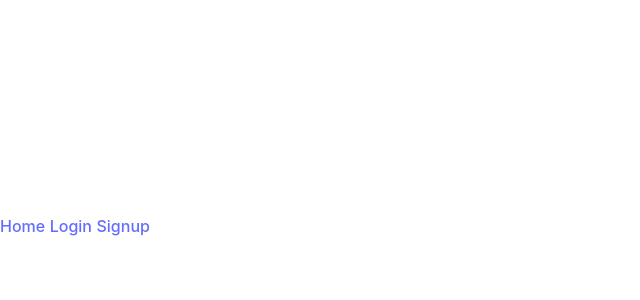
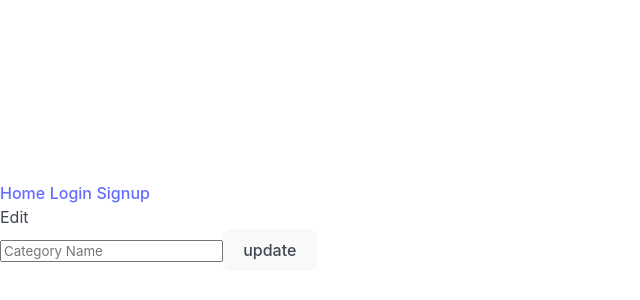
Before and after one commit to RaghadAbdullah-maker/nature-sound-recorder-frontend, a React (Vite) app: page /categories/1/edit in a window 1280 px wide. Shown: the part 174-474 px from the top of the page, without its empty margins (0-640 px from the left). Built offline with nearby package versions, Linux system fonts and the light colour scheme; no server answers.

Commit message:
Edit category page completed

```diff
--- a/src/pages/EditCategory.jsx
+++ b/src/pages/EditCategory.jsx
@@ -46,7 +46,16 @@ function EditCategory() {
   return (
 
     <div>
-
+      <h2>Edit </h2>
+      <form onSubmit={handleUpdate}>
+        <input
+          type="text"
+          value={name}
+          onChange={(event) => setName(event.target.value)}
+          placeholder="Category Name"
+        />
+        <button type="submit">update</button>
+      </form>
     </div>
   )
 }
```
